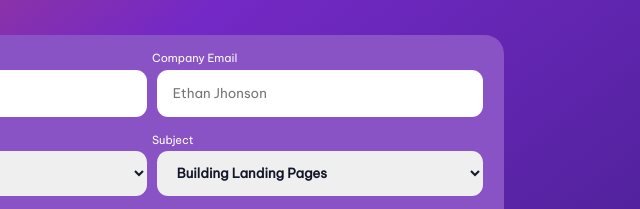
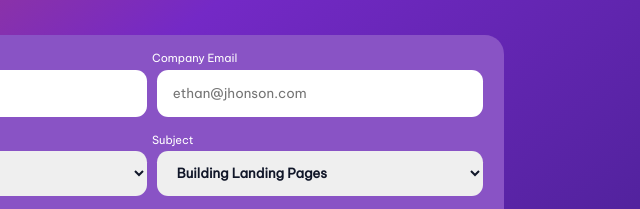
Before and after one commit to ChristChampagne/ContactPage, a plain HTML site: page index.html in a window 1280 px wide. Shown: the part 351-560 px from the top of the page, 488-1128 px from the left. Drawn offline with Linux system fonts and the light colour scheme; files whose address does not match are found by name.

Commit message:
Changing a placeholder value.

```diff
--- a/index.html
+++ b/index.html
@@ -42,7 +42,7 @@
 
                 <div class="form-50">
                     <label for="">Company Email</label>
-                    <input type="text" name="" class="" placeholder="Ethan Jhonson">
+                    <input type="text" name="" class="" placeholder="ethan@jhonson.com">
                 </div>
 
                 <div class="form-50">
```
